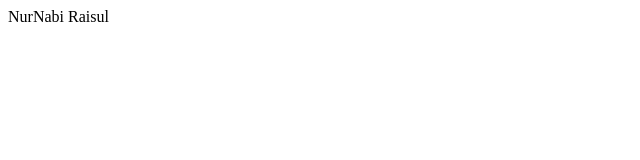
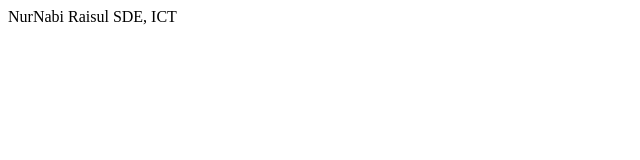
Before and after one commit to raisulcse/TestGitRepo, a plain HTML site: page testNur.html in a window 1280 px wide. Shown: the full height of the page, 0-640 px from the left. Drawn offline with Linux system fonts and the light colour scheme.

Commit message:
Update testNur.html

```diff
--- a/testNur.html
+++ b/testNur.html
@@ -7,5 +7,6 @@
 <body>
 NurNabi
 Raisul
+    SDE, ICT
 </body>
 </html>
```
